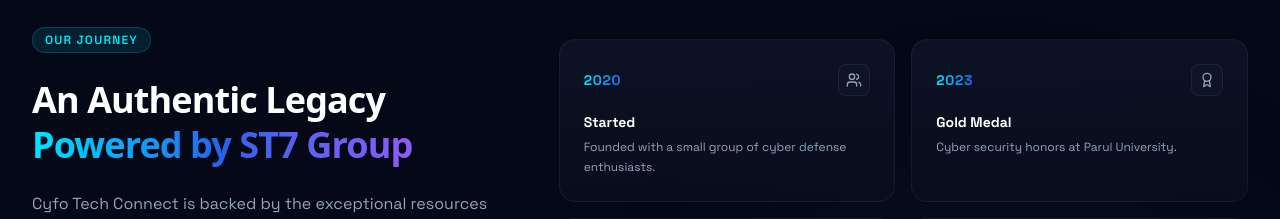
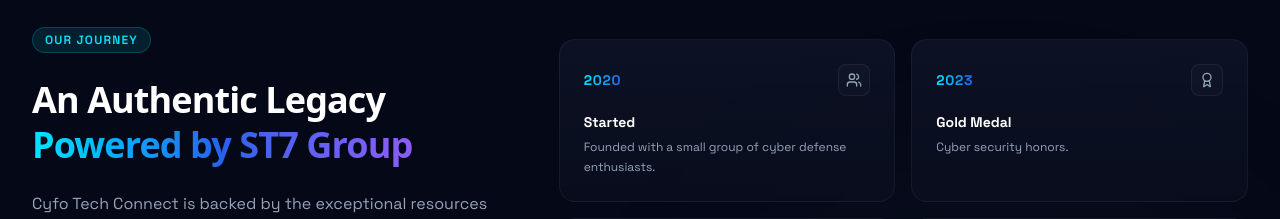
Before and after one commit to sanjeevchikkam/cyfo-tech-connect, a Next.js app: page / in a window 1280 px wide. Shown: the part 2800-3019 px from the top of the page. Built offline with nearby package versions, Linux system fonts and the light colour scheme; no server answers.

Commit message:
parul removed

```diff
--- a/components/OurStorySection.tsx
+++ b/components/OurStorySection.tsx
@@ -14,7 +14,7 @@
     {
       year: "2023",
       title: "Gold Medal",
-      desc: "Cyber security honors at Parul University.",
+      desc: "Cyber security honors.",
       icon: Award,
     },
     {
```
